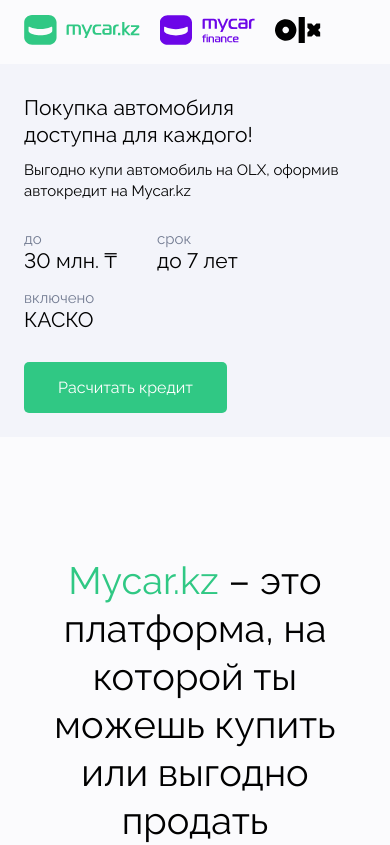
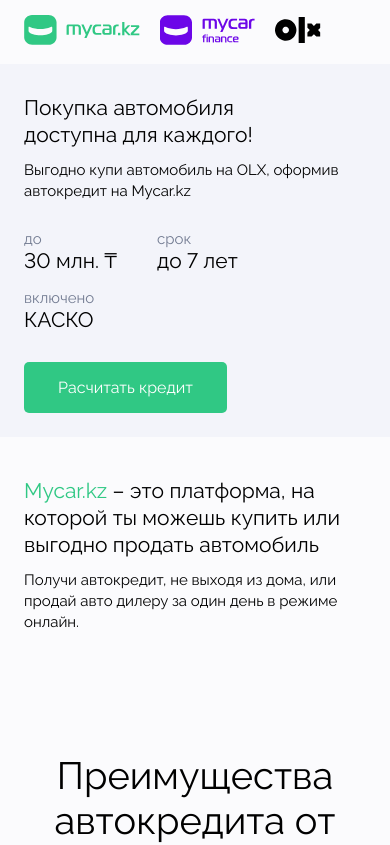
Before and after one commit to boverU/olx-mycar, a Vue app: page / in a window 390 px wide. Shown: the top 845 px of the page. Built offline with nearby package versions, Linux system fonts and the light colour scheme; no server answers.

Commit message:
about component adaptive design

```diff
--- a/src/components/About.vue
+++ b/src/components/About.vue
@@ -48,4 +48,27 @@
     }
 
   }
+
+  @media (max-width: 576px) {
+    .about {
+      padding-top: 40px;
+      width: 100%;
+
+      &-title {
+        text-align: left;
+
+        h1 {
+          font-size: 21px;
+          line-height: 27px;
+        }
+      }
+
+      &-subtitle {
+        text-align: left;
+        font-size: 15px;
+        line-height: 21px;
+        margin-top: 12px;
+      }
+    }
+  }
 </style>
```
